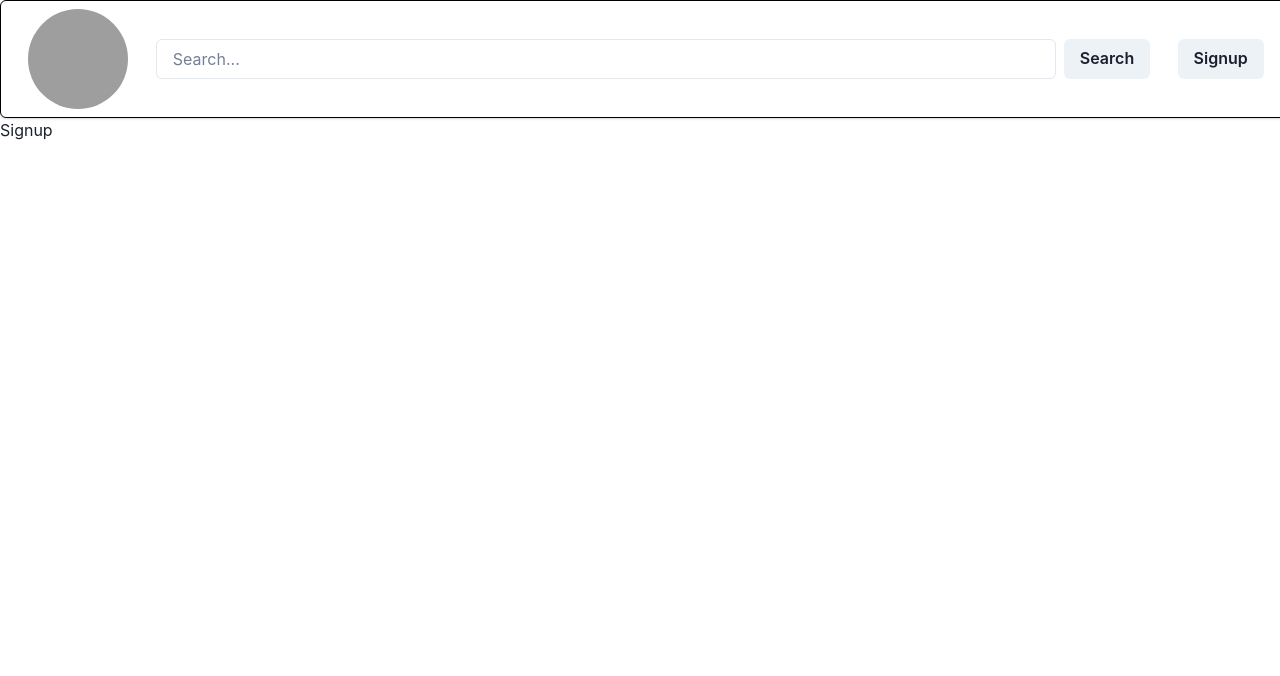
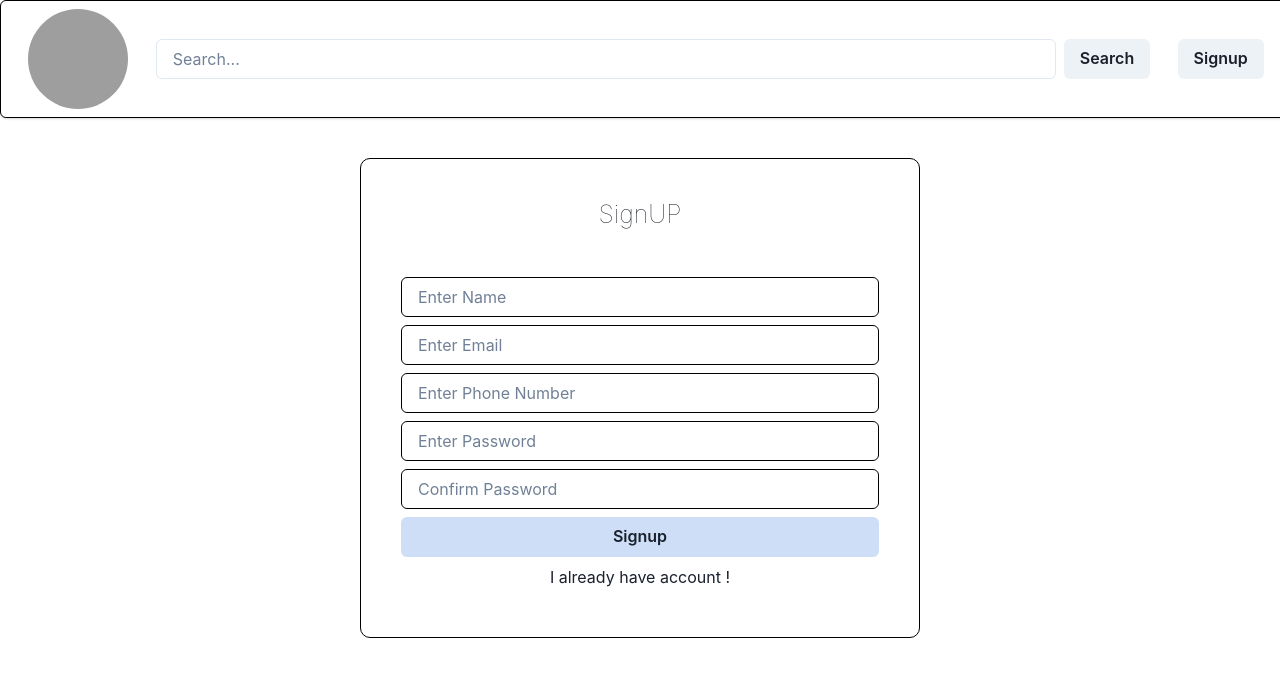
Before and after one commit to arnab9593/React, a React (Create React App) app in the folder cake-shop/: page /signup in a window 1280 px wide. Shown: the top 676 px of the page. Built offline with nearby package versions, Linux system fonts and the light colour scheme; grey boxes are pictures that could not be loaded.

Commit message:
release 3

```diff
--- a/cake-shop/src/Components/Signin.jsx
+++ b/cake-shop/src/Components/Signin.jsx
@@ -1,9 +1,25 @@
+import { Button, Heading, Input, Link, Text, VStack } from '@chakra-ui/react'
 import React from 'react'
 
 function Signin() {
-  return (
-    <div>Signin</div>
-  )
+    return (
+        <>
+            <VStack border={"1px solid black"} borderRadius={"10px"} h={"40vh"} w={"70vh"} m={"auto auto"} mt={10} padding={10}>
+                <Heading fontSize={25} fontWeight={100} mb={10}>SignIN</Heading>
+                <Input
+                    placeholder='Enter Email'
+                ></Input>
+
+                <Input
+                    placeholder='Enter Password'
+                ></Input>
+                <Button backgroundColor={"#CDDEF6"} w={"100%"}>Signin</Button>
+                <Text>
+                    <Link href='/signup'>I don't have account !</Link>
+                </Text>
+            </VStack>
+        </>
+    )
 }
 
 export default Signin
--- a/cake-shop/src/Components/Signup.jsx
+++ b/cake-shop/src/Components/Signup.jsx
@@ -1,9 +1,33 @@
+import { Button, Heading, Input, Link, Text, VStack } from '@chakra-ui/react'
 import React from 'react'
 
 function Signup() {
-  return (
-    <div>Signup</div>
-  )
+    return (
+        <>
+            <VStack border={"1px solid black"} borderRadius={"10px"} h={"60vh"} w={"70vh"} m={"auto auto"} mt={10} padding={10}>
+                <Heading fontSize={25} fontWeight={100} mb={10}>SignUP</Heading>
+                <Input
+                    placeholder='Enter Name'
+                ></Input>
+                <Input
+                    placeholder='Enter Email'
+                ></Input>
+                <Input
+                    placeholder='Enter Phone Number'
+                ></Input>
+                <Input
+                    placeholder='Enter Password'
+                ></Input>
+                <Input
+                    placeholder='Confirm Password'
+                ></Input>
+                <Button backgroundColor={"#CDDEF6"} w={"100%"}>Signup</Button>
+                <Text>
+                    <Link href='/signin'>I already have account !</Link>
+                </Text>
+            </VStack>
+        </>
+    )
 }
 
 export default Signup
```
